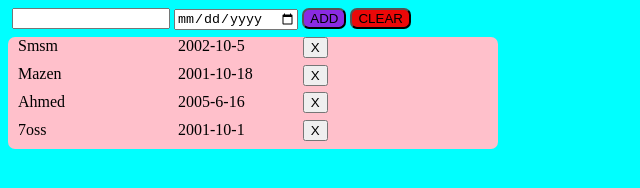
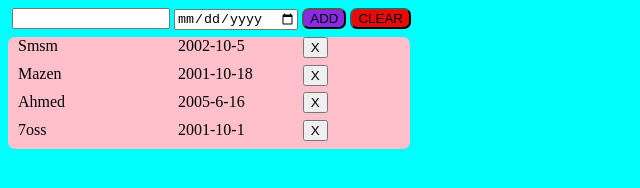
Before and after one commit to mazenbeik1/simpleCalendar, a plain HTML site: page index.html in a window 1280 px wide. Shown: the whole page, without its empty margins (0-640 px from the left). Drawn offline with Linux system fonts and the light colour scheme.

Commit message:
Update index.html

```diff
--- a/index.html
+++ b/index.html
@@ -11,7 +11,7 @@
             .list
             {
                 background-color: pink;
-                width: 480px;
+                width: 392px;
                 border-radius: 7px;
                 padding-left: 10px;
                 margin-top: 7px;
```
